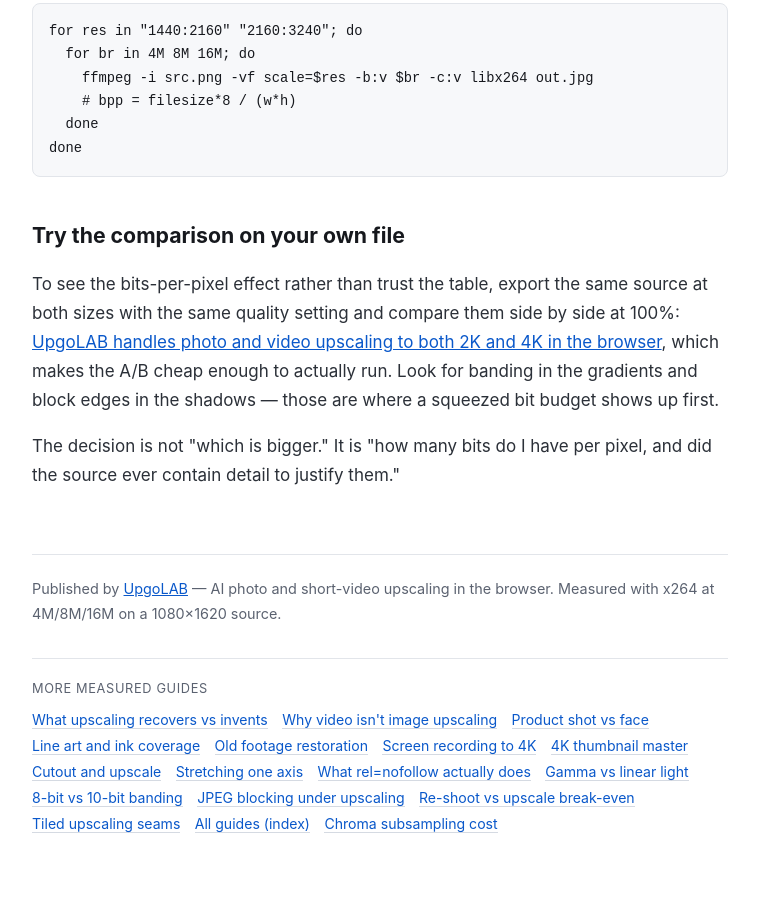
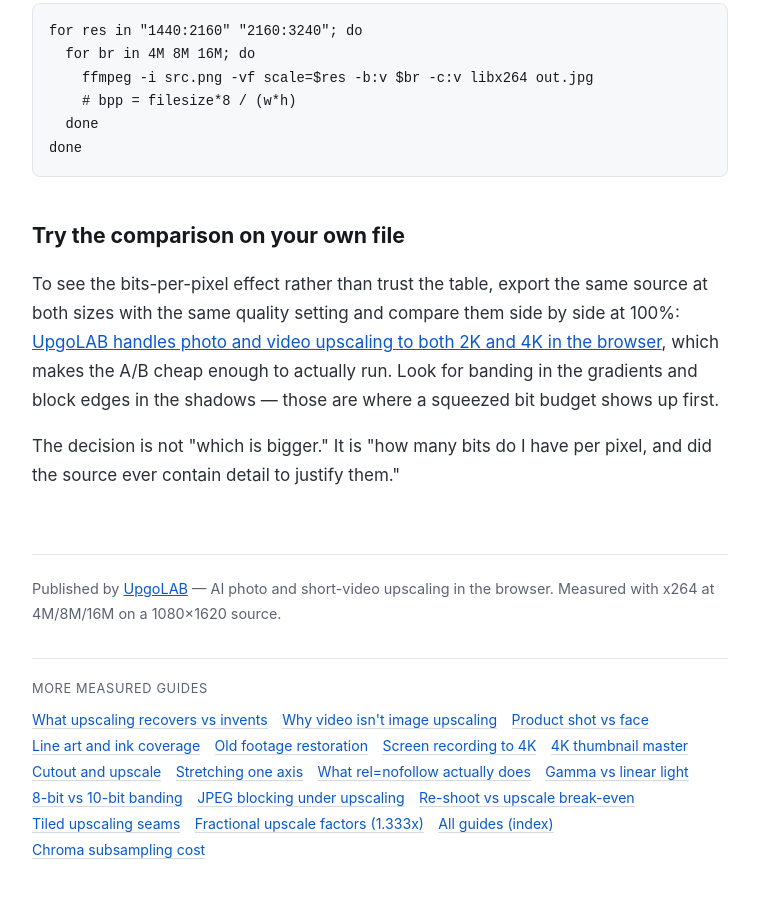
Before and after one commit to celticgemini001/upgolab-2k-vs-4k-decision, a plain HTML site: page index.html in a window 1280 px wide. Shown: the part 8547-9445 px from the top of the page, without its empty margins (260-1019 px from the left). Drawn offline with Linux system fonts and the light colour scheme.

Commit message:
Add fractional-upscale-factors nav link + hub card + sitemap entry

```diff
--- a/index.html
+++ b/index.html
@@ -402,6 +402,7 @@ in the browser. Measured with x264 at 4M/8M/16M on a 1080×1620 source.
   <li><a href="https://celticgemini001.github.io/upgolab-jpeg-blocking-upscale/">JPEG blocking under upscaling</a></li>
   <li><a href="https://celticgemini001.github.io/upgolab-upscale-vs-reshoot/">Re-shoot vs upscale break-even</a></li>
   <li><a href="https://celticgemini001.github.io/upgolab-tiled-upscale-seams/">Tiled upscaling seams</a></li>
+  <li><a href="https://celticgemini001.github.io/upgolab-fractional-upscale-factors/">Fractional upscale factors (1.333x)</a></li>
   <li><a href="https://celticgemini001.github.io/upgolab-tools/">All guides (index)</a></li>
   <li><a href="https://celticgemini001.github.io/upgolab-chroma-subsampling/">Chroma subsampling cost</a></li>
 </ul>
```
